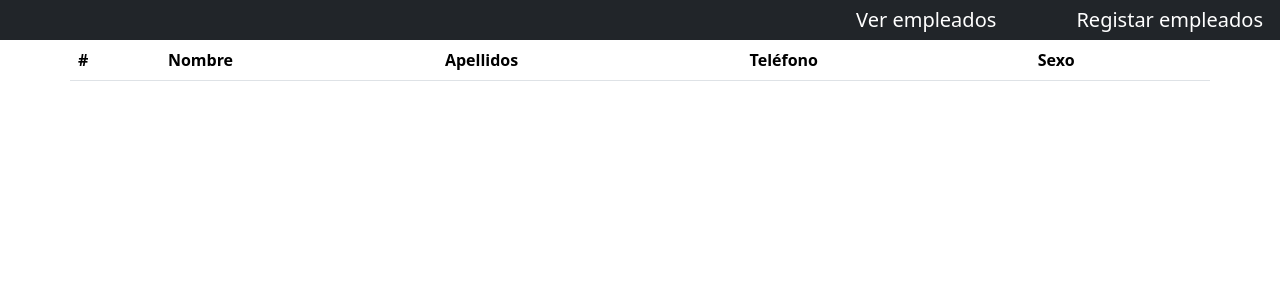
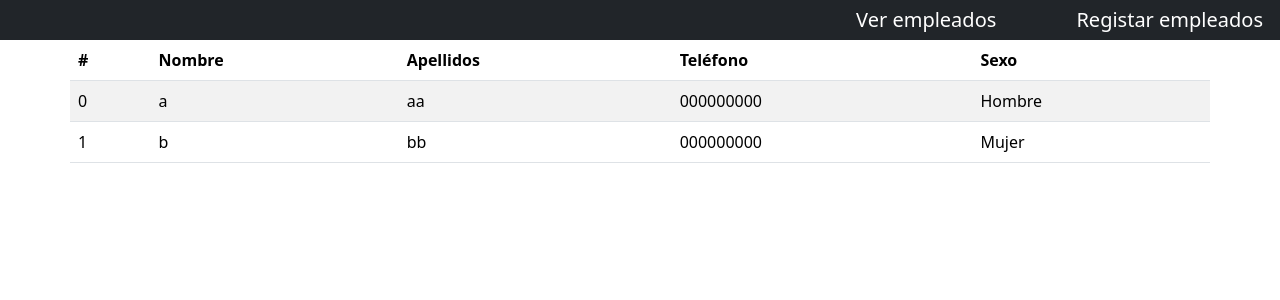
Before and after one commit to franponce10/CRUD-usuario, an Angular app: page /empleados in a window 1280 px wide. Shown: the top 300 px of the page. Built offline with nearby package versions, Linux system fonts and the light colour scheme.

Commit message:
Actualizo listado-empleados

```diff
--- a/src/app/components/listado-empleados/listado-empleados.component.html
+++ b/src/app/components/listado-empleados/listado-empleados.component.html
@@ -1,6 +1,6 @@
 <div class="container">
     <div class="row">
-        <table class="table">
+        <table class="table table-striped">
             <thead>
                 <tr>
                     <th scope="col">#</th>
@@ -12,6 +12,7 @@
             </thead>
             <tbody>
                 <tr *ngFor="let persona of listaPersonas">
+                    <td>{{persona.id}}</td>
                     <td>{{persona.nombre}}</td>
                     <td>{{persona.apellidos}}</td>
                     <td>{{persona.telefono}}</td>
--- a/src/app/components/listado-empleados/listado-empleados.component.ts
+++ b/src/app/components/listado-empleados/listado-empleados.component.ts
@@ -8,6 +8,8 @@ import { Persona } from 'src/app/model/persona';
 })
 export class ListadoEmpleadosComponent {
 
-  listaPersonas: Array<Persona> = [];
+  p1: Persona = new Persona(0,"a","aa","000000000","Hombre");
+  p2: Persona = new Persona(1,"b","bb","000000000","Mujer");
+  listaPersonas: Array<Persona> = [this.p1,this.p2];
 
 }
```
